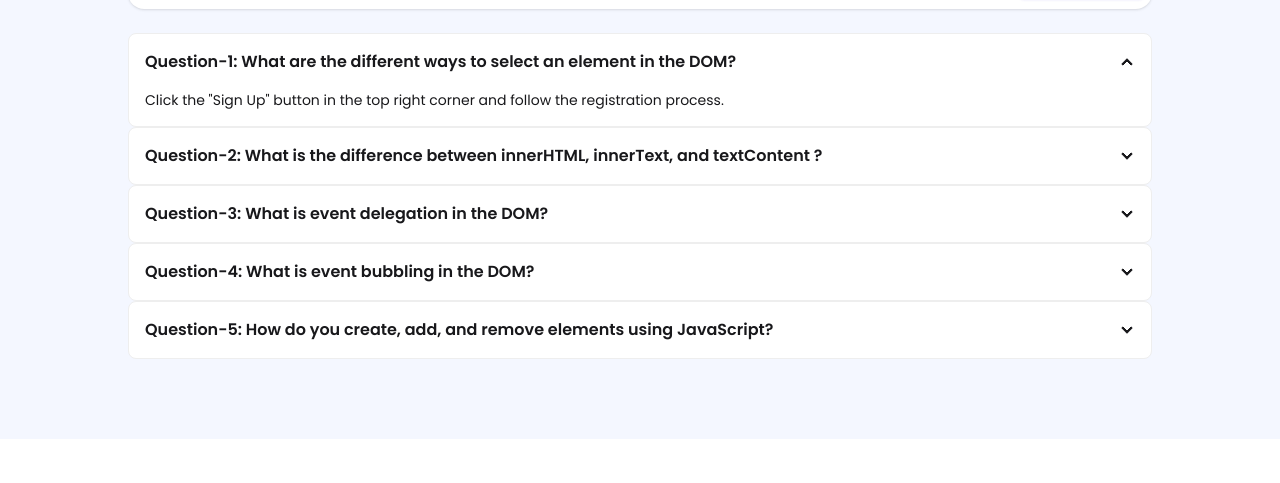
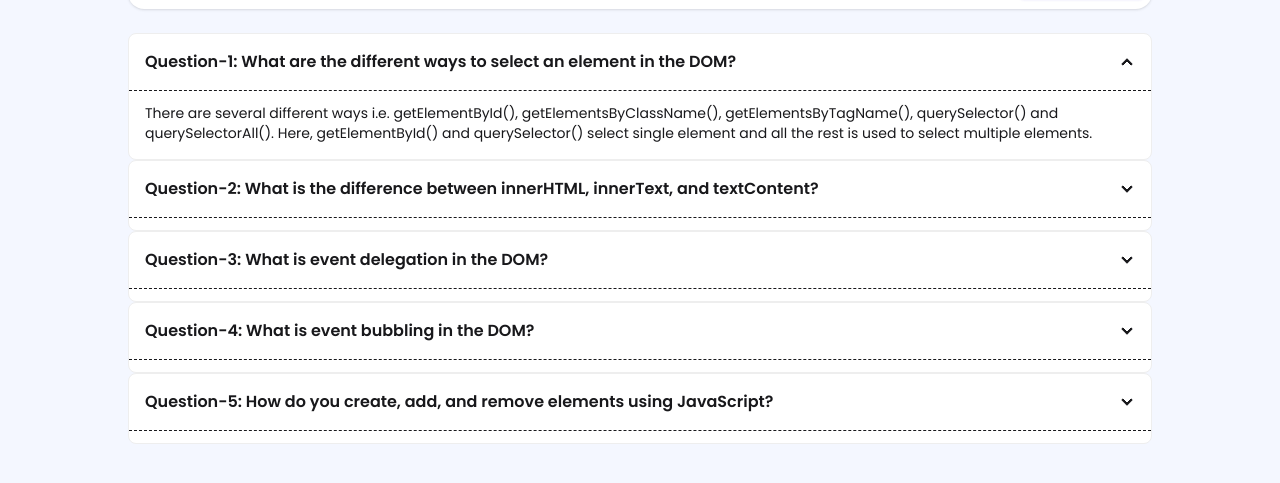
Before and after one commit to uchsash/dev-board-ut, a plain HTML site: page main.html in a window 1280 px wide. Shown: the part 79-562 px from the top of the page. Drawn offline with nearby package versions, Linux system fonts and the light colour scheme.

Commit message:
Wrote all the answers to the questions.

```diff
--- a/main.html
+++ b/main.html
@@ -32,27 +32,27 @@
         <div class="collapse collapse-arrow bg-base-100 border border-base-300">
             <input type="radio" name="my-accordion-2" checked="checked" />
             <div class="collapse-title font-semibold">Question-1: What are the different ways to select an element in the DOM?</div>
-            <div class="collapse-content text-sm">Click the "Sign Up" button in the top right corner and follow the registration process.</div>
+            <div class="collapse-content text-sm pt-3 border-t border-dashed border-opacity-20">There are several different ways i.e. getElementById(), getElementsByClassName(), getElementsByTagName(), querySelector() and querySelectorAll(). Here, getElementById() and querySelector() select single element and all the rest is used to select multiple elements.</div>
           </div>
           <div class="collapse collapse-arrow bg-base-100 border border-base-300">
             <input type="radio" name="my-accordion-2" />
-            <div class="collapse-title font-semibold">Question-2: What is the difference between innerHTML, innerText, and textContent ?</div>
-            <div class="collapse-content text-sm">Click on "Forgot Password" on the login page and follow the instructions sent to your email.</div>
+            <div class="collapse-title font-semibold">Question-2: What is the difference between innerHTML, innerText, and textContent?</div>
+            <div class="collapse-content text-sm pt-3 border-t border-dashed border-opacity-20">innerHTML gives all the HTML content inside of an element, while innerText gives only the visible text, and textContent returns all the text without considering visiblity and formatting.</div>
           </div>
           <div class="collapse collapse-arrow bg-base-100 border border-base-300">
             <input type="radio" name="my-accordion-2" />
             <div class="collapse-title font-semibold">Question-3: What is event delegation in the DOM?</div>
-            <div class="collapse-content text-sm">Go to "My Account" settings and select "Edit Profile" to make changes.</div>
+            <div class="collapse-content text-sm pt-3 border-t border-dashed border-opacity-20">event delegation is adding an event listener (addEvenetListener()) to the parent which will handle all the elements inside its child, instead of adding different event listener for each child element.</div>
           </div>
           <div class="collapse collapse-arrow bg-base-100 border border-base-300">
             <input type="radio" name="my-accordion-2" />
             <div class="collapse-title font-semibold">Question-4: What is event bubbling in the DOM?</div>
-            <div class="collapse-content text-sm">Go to "My Account" settings and select "Edit Profile" to make changes.</div>
+            <div class="collapse-content text-sm pt-3 border-t border-dashed border-opacity-20">Event bubbling is a type of event propegation in the DOM, which means it holds the target child and then go upwards like creating a bubble and reach to the parent. That way event handler can work from the root or parent element and handle the event necessary for the child element.</div>
           </div>
           <div class="collapse collapse-arrow bg-base-100 border border-base-300">
             <input type="radio" name="my-accordion-2" />
             <div class="collapse-title font-semibold">Question-5: How do you create, add, and remove elements using JavaScript?</div>
-            <div class="collapse-content text-sm">Go to "My Account" settings and select "Edit Profile" to make changes.</div>
+            <div class="collapse-content text-sm pt-3 border-t border-dashed border-opacity-20">In JavaScript, to create an element, we use createElement() method. To add an element, we use append() or appendChild() method. And to remove an element, we use remove() or removeChild() method.</div>
           </div>
     </main>
 
```
